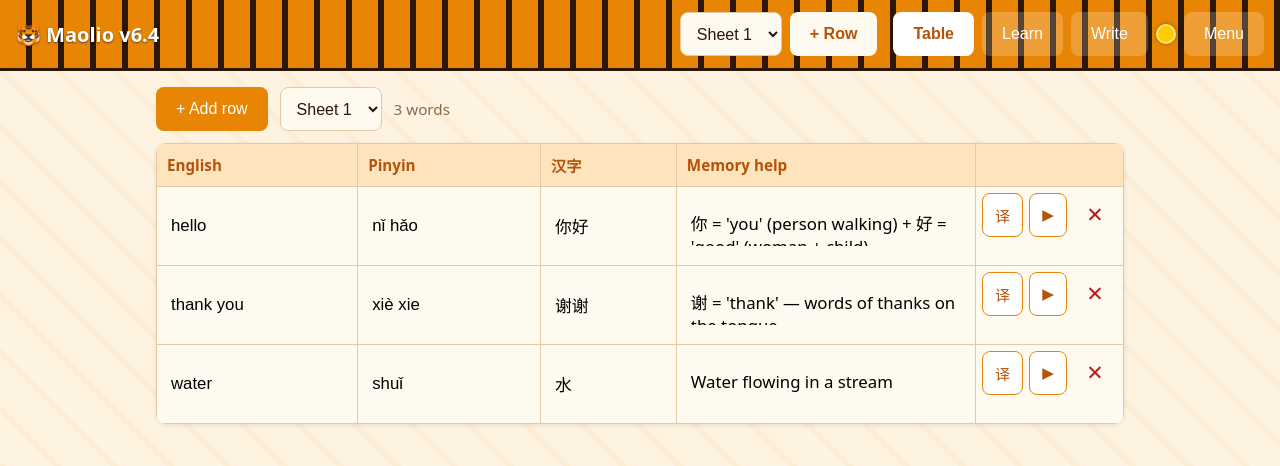
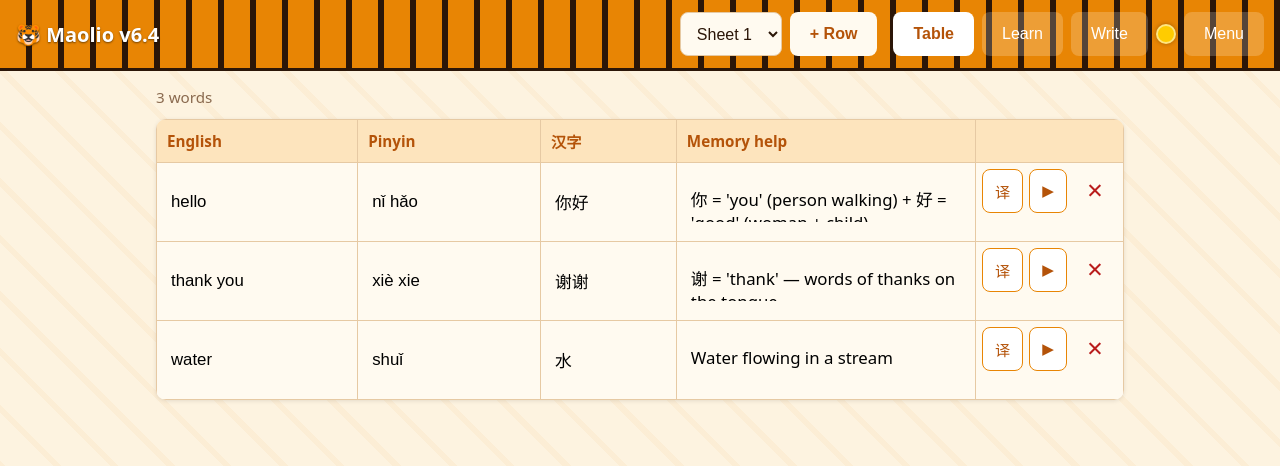
Before and after one commit to shtarvico-byte/maolio, a plain HTML site: page index.html in a window 1280 px wide. Drawn offline with Linux system fonts and the light colour scheme.

Commit message:
Remove +Add row button and sheet selector from table toolbar area
Co-authored-by: shtarvico-byte <shtarvico-byte@users.noreply.github.com>

```diff
--- a/index.html
+++ b/index.html
@@ -437,8 +437,6 @@
 <main>
   <section id="view-table">
         <div class="toolbar">
-          <button class="btn" onclick="addRow()">+ Add row</button>
-          <select id="sheet-select" class="sheet-select" onchange="switchSheet(this.value)" title="Switch sheet"></select>
           <span class="count-badge" id="table-count"></span>
         </div>
         <table>
```
